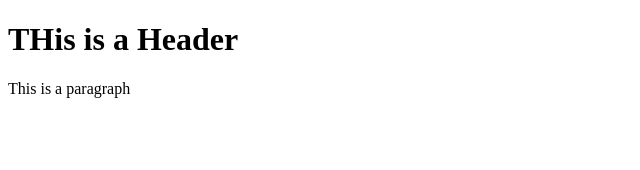
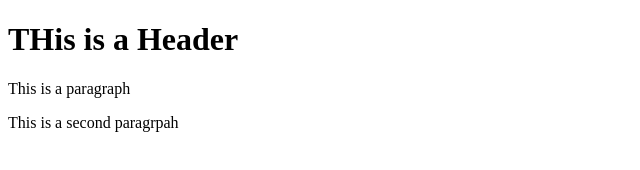
Before and after one commit to afree22/coursera-full-stack-web, a plain HTML site: page index.html in a window 1280 px wide. Shown: the whole page, without its empty margins (0-640 px from the left). Drawn offline with Linux system fonts and the light colour scheme.

Commit message:
second paragraph

```diff
--- a/index.html
+++ b/index.html
@@ -5,6 +5,7 @@
     <body>
         <h1>THis is a Header</h1>
         <p>This is a paragraph</p>
+        <p>This is a second paragrpah</p>
     </body>
 
 </html>
```
